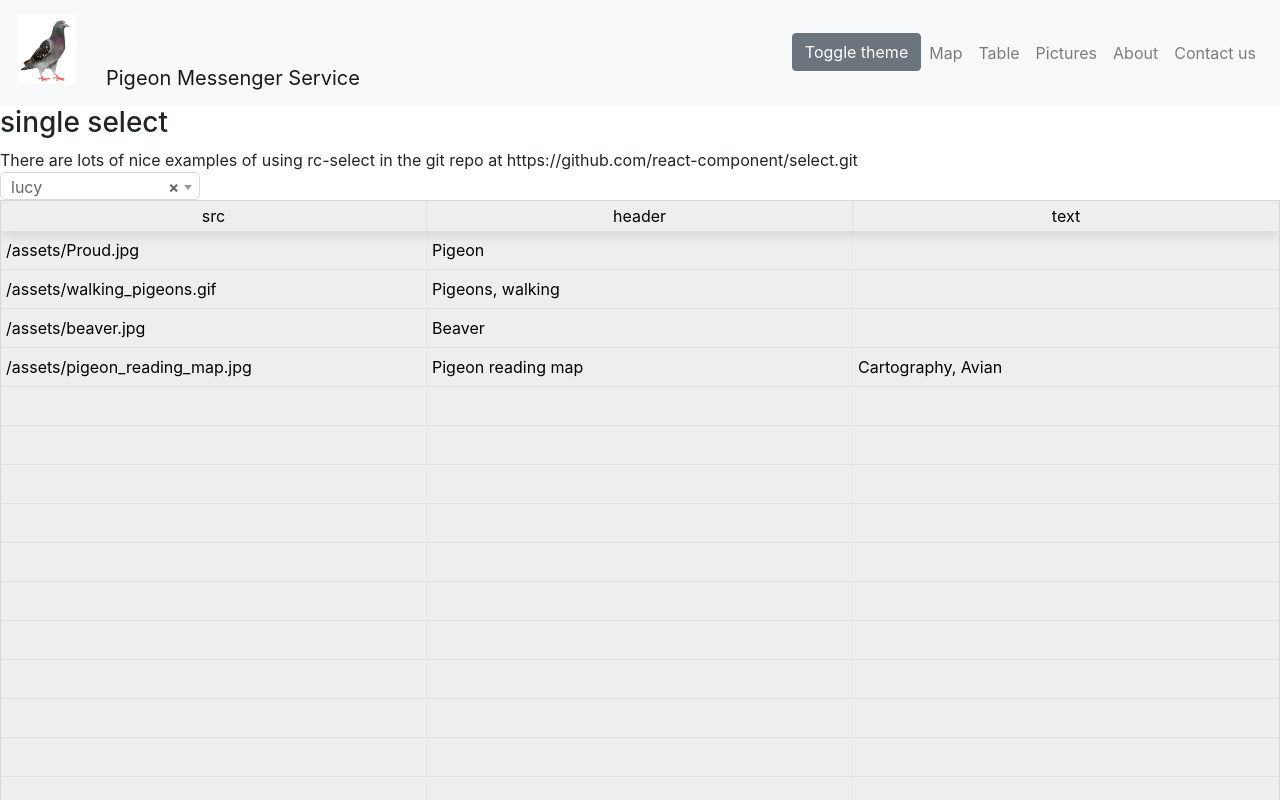
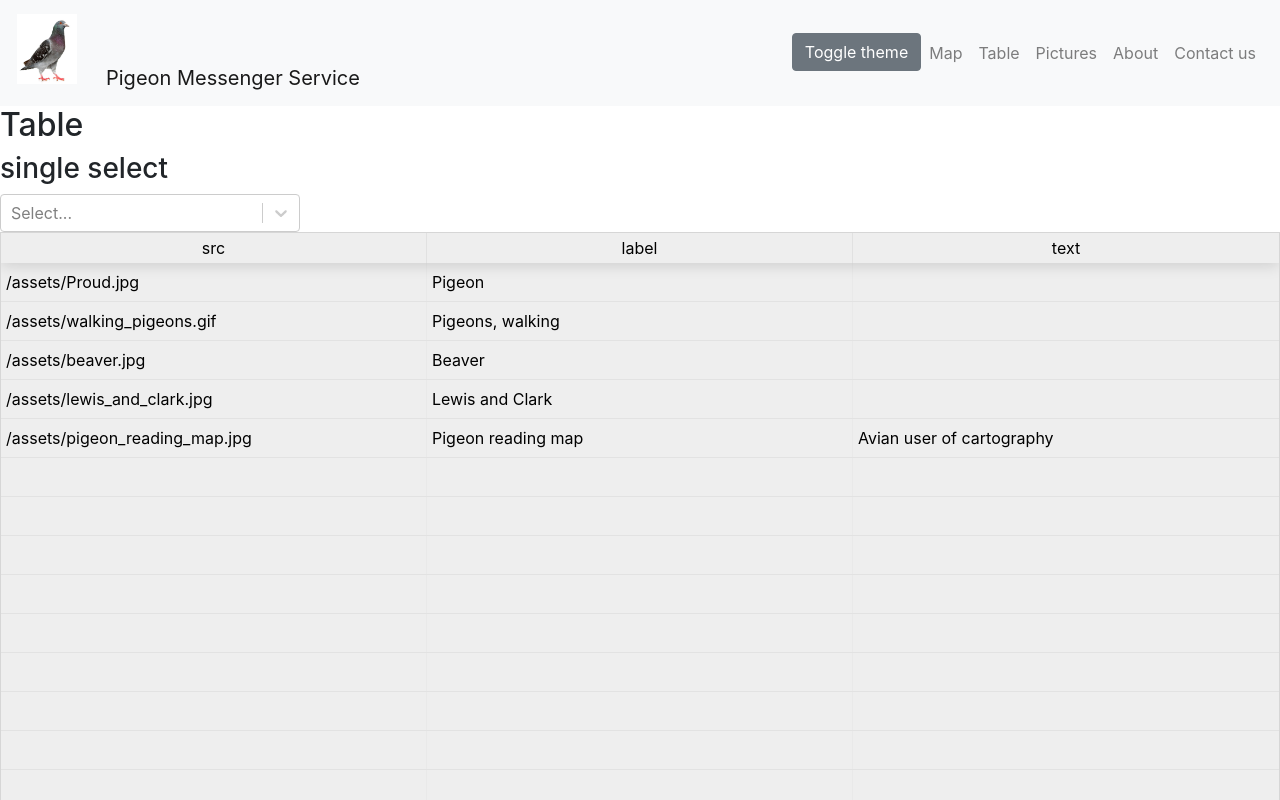
Before and after one commit to brian32768/react-bootstrap-test, a React (Vite) app: page /table in a window 1280 px wide. Shown: the top 800 px of the page. Built offline with nearby package versions, Linux system fonts and the light colour scheme.

Commit message:
removed rc-select

```diff
--- a/package.json
+++ b/package.json
@@ -6,7 +6,6 @@
   "dependencies": {
     "bootstrap": "^4.1.3",
     "map-context": "^0.1.3",
-    "rc-select": "^8.6.9",
     "rc-slider": "^8.6.4",
     "react": "^16.6.3",
     "react-dom": "^16.6.3",
--- a/src/table.js
+++ b/src/table.js
@@ -1,41 +1,40 @@
 // table.js react-bootstrap-test
 //
-import React from "react"
+import React, { Component, Fragment } from "react"
 import ReactTable from 'react-table'
-import Select, {Option, OptGroup} from 'rc-select'
+import Select from 'react-select'
 import {ThemeContext} from './theme-context'
 import 'react-table/react-table.css'
-import 'rc-select/assets/index.css'
 
 let items = [
     {
         src: '/assets/Proud.jpg',
-        header: 'Pigeon', text: ""
+        label: 'Pigeon', text: ""
     },
     {
         src: '/assets/walking_pigeons.gif',
-        header: 'Pigeons, walking', text: ""
+        label: 'Pigeons, walking', text: ""
     },
     {
         src: '/assets/beaver.jpg',
-        header: 'Beaver', text: ""
+        label: 'Beaver', text: ""
     },
     {
         src: '/assets/lewis_and_clark.jpg',
-        header: 'Lewis and Clark', text: ""
+        label: 'Lewis and Clark', text: ""
     },
+    {
+        src: '/assets/pigeon_reading_map.jpg',
+        label: 'Pigeon reading map', text: 'Avian user of cartography'
+    }
 ];
 
 const columns = [{
     Header: 'src',
 }]
 
-export default class Table extends React.Component {
+export default class Table extends Component {
     render() {
-
-        let i = items.pop();
-        items.push({src: '/assets/pigeon_reading_map.jpg', header: 'Pigeon reading map', text: 'Cartography, Avian'})
-
         let onChange = () => {};
         let theme = this.context;
         console.log("Table.render() theme=", theme)
@@ -43,40 +42,25 @@ export default class Table extends React.Component {
                 Header: 'src',
                 accessor: 'src'
             }, {
-                Header: 'header',
-                accessor: 'header'
+                Header: 'label',
+                accessor: 'label'
             }, {
                 Header: 'text',
                 accessor: 'text'
         }]
         return (
-            <div>
+            <Fragment>
+            <h2>Table</h2>
             <h3>single select</h3>
-
-            There are lots of nice examples of using rc-select in the git repo
-            at https://github.com/react-component/select.git
-
                 <div style={{ width: 300}}>
-                  <Select
-                  allowClear
-                  placeholder="enter name"
-                  defaultValue="lucy"
-                  style={{ width: 200 }}
-                  animation="slide-up"
-                  showSearch={false}
-                  onChange={onChange}>
-                    <Option value="jack">jack</Option>
-                    <Option value="lucy">lucy</Option>
-                    <Option value="yiminghe">yiminghe</Option>
-                  </Select>
+                    <Select options={ items } />
                 </div>
-
 
               <ReactTable style={{color: theme.foreground, backgroundColor: theme.background}}
                 data={items}
                 columns={columns}
               />
-          </div>
+          </Fragment>
         );
     }
 }
```
